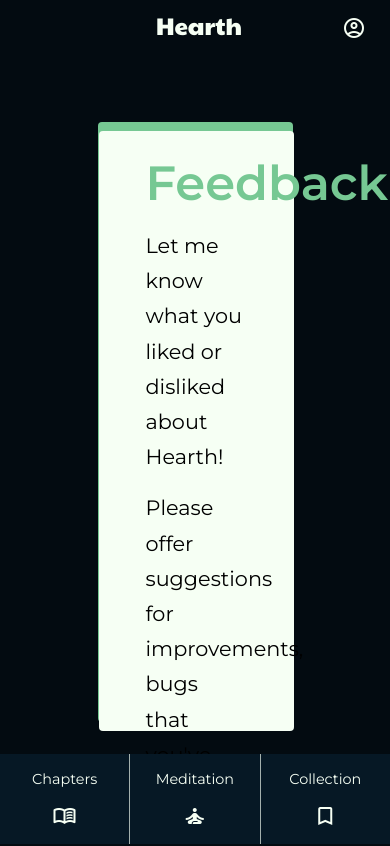
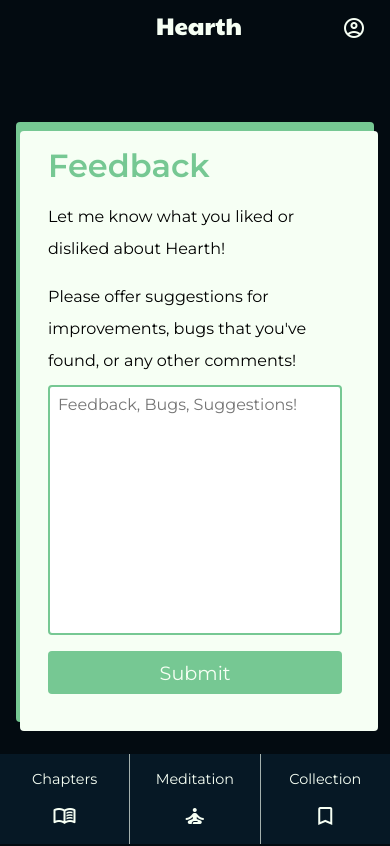
Before and after one commit to Starfodders/Hearth-Client, a React (Create React App) app: page /feedback in a window 390 px wide. Shown: the top 846 px of the page. Built offline with nearby package versions, Linux system fonts and the light colour scheme.

Commit message:
feedback page responsive

```diff
--- a/src/styles/FeedbackPage.scss
+++ b/src/styles/FeedbackPage.scss
@@ -23,6 +23,16 @@
     position: relative;
     animation: slide-in 0.5s;
 
+    @include tablet {
+      padding: 1.5rem 2rem;
+      width: 100%;
+      margin: 1rem;
+
+    }
+    @include mobile {
+      width: 100%;
+    }
+
     &::before {
       content: "";
       position: absolute;
@@ -41,12 +51,19 @@
     font-weight: 600;
     color: $dark-green;
     padding-bottom: 0.5rem;
+    @include tablet {
+      font-size: 2rem;
+    }
   }
 
   &__paragraph {
     font-size: 1.3rem;
     padding: 0.5rem 0;
     line-height: 2.2rem;
+    @include tablet {
+      font-size: 1rem;
+      line-height: 2rem;
+    }
   }
 
   &__text {
@@ -80,11 +97,16 @@
     border-radius: 4px;
     font-size: 1.2rem;
     font-family: "Montserrat", sans-serif;
+    min-width: 150px;
     animation: success-appear-2 0.5s;
     cursor: pointer;
     &:hover {
       background-color: $turquoise;
       transition: background-color 0.3s;
+    }
+
+    @include mobile {
+      width: 100%;
     }
   }
 
@@ -95,6 +117,10 @@
     font-weight: 600;
     align-self: flex-end;
     animation: success-appear 0.5s;
+    @include mobile {
+      width: 100%;
+      text-align: center;
+    }
   }
 }
 
```
